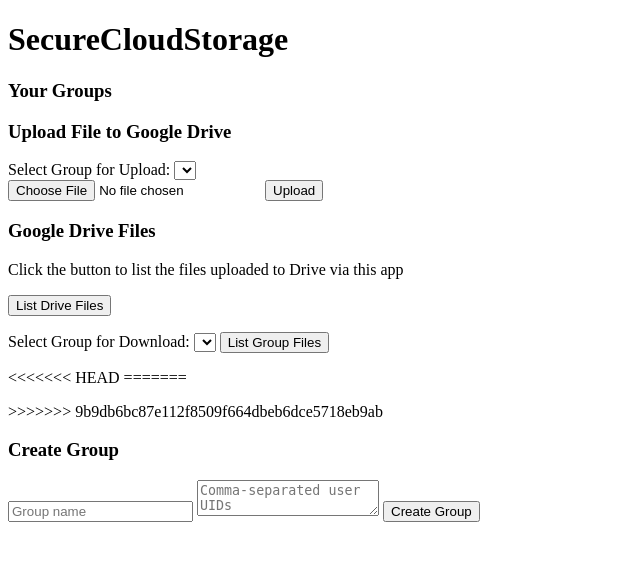
After one commit to wijsmane/SecureCloudStorage, a Python web app: template backend/templates/home-EMMASLAPTOP.html in a window 1280 px wide. The commit adds this page. Shown: the top 561 px of the page, without its empty margins (0-640 px from the left). Run offline with Jinja, Linux system fonts and the light colour scheme; the template is opened without the code that fills it, so the values that code supplies are empty.

Commit message:
Merge branch 'master' of https://github.com/wijsmane/SecureCloudStorage

```diff
--- /dev/null
+++ b/backend/templates/home-EMMASLAPTOP.html
@@ -0,0 +1,255 @@
+<!DOCTYPE html>
+<html lang="en">
+    <head>
+        <meta charset="UTF-8">
+        <meta name="viewport" content="width=device-width, initial-scale=1.0">
+        <title>Secure Cloud Storage</title>
+
+        <script>
+
+            // function to list files added by this app to Drive
+            async function listDriveFiles() {
+                try {
+                    const response = await fetch("/get-drive-files", {
+                        method: "GET",
+                        credentials: "include",  // ensures cookies (which store tokens) are sent
+                        headers: {
+                            "Content-Type": "application/json"
+                        }
+                    });
+
+                    if (response.status === 401) {
+                        // console.error("token invalid or expired");
+                        // popup to explain error
+                        alert("Session expired. Please sign in again.");
+                        window.location.href = "/";
+                        return;
+                    }
+
+                    const data = await response.json();
+
+                    console.log("files: ", data);
+                    displayFiles(data);  // call function to display files
+
+                }
+                catch (error) {
+                    console.error("error getting files: ", error);
+                }
+            }
+
+
+            // Lists the files in a selected group
+            async function listGroupFiles() {
+                const groupId = document.getElementById("groupSelectDownload").value;
+                const response = await fetch(`/list-group-files/${groupId}`, {
+                    credentials: "include"
+                });
+
+                const files = await response.json();
+
+                // Call displayFiles function to show files in the group
+                displayFiles(files);  // Using your pre-existing displayFiles function
+            }
+
+            // displays list of files
+            function displayFiles(files) {
+                const fileListElement = document.getElementById("file-list");
+                fileListElement.innerHTML = "";  // clear list to redo
+
+                // make sure files has items
+                if (Array.isArray(files) && files.length > 0) {
+                    files.forEach(file => {
+                        const listItem = document.createElement("li");
+
+                        // create download link for each file
+                        const downloadLink = document.createElement("a");
+                        downloadLink.href = `/download/${file.id}`;  // link to download endpoint
+                        downloadLink.textContent = `${file.name}`;
+                        downloadLink.style.display = "block";
+                        downloadLink.style.marginBottom = "10px";
+
+                        // add download link to the list item
+                        listItem.appendChild(downloadLink);
+                        fileListElement.appendChild(listItem);
+
+                    });
+                } else {
+                    const x = document.createElement("li");
+                    x.textContent = "No files found.";
+                    fileListElement.appendChild(x);
+                }
+            }
+
+            // uploads file to Drive
+            async function uploadFile(event) {
+                event.preventDefault();  // ensures default form is not submitted on page load
+
+                const formData = new FormData();
+                const fileInput = document.querySelector('input[type="file"]');
+                const file = fileInput.files[0];
+
+                if (!file) {
+                    alert("Please select a file");
+                    return;
+                }
+
+                formData.append("file", file);
+
+                try {
+                    // send file to backend
+                    const response = await fetch('/upload', {
+                        method: 'POST',
+                        body: formData, // contains file
+                        credentials: "include", // include tokens
+                    });
+
+                    const data = await response.json();
+                    if (response.ok) {
+                        alert(data.message);  // popup to display success message
+                    } else {
+                        alert("Error uploading file: " + data.error);
+                    }
+
+                } catch (error) {
+                    console.error("Error during file upload: ", error);
+                    alert("Something went wrong. Please try again later.");
+                }
+            }
+
+            async function createGroup() {
+                const groupName = document.getElementById("groupName").value.trim();
+                const userIdsRaw = document.getElementById("userIds").value.trim();
+                const status = document.getElementById("groupStatus");
+
+                if (!groupName || !userIdsRaw) {
+                    status.innerText = "Please enter a group name and at least one user UID.";
+                    return;
+                }
+
+                const userIds = userIdsRaw.split(",").map(uid => uid.trim()); //get array of UIDs
+
+                try {
+                    const response = await fetch("/create-group", {
+                        method: "POST",
+                        headers: { "Content-Type": "application/json" },
+                        credentials: "include",
+                        body: JSON.stringify({ groupName, userIds })
+                    });
+
+                    const result = await response.json();
+
+                    if (response.ok) {
+                        status.innerText = `${result.message}`;
+                    } else {
+                        status.innerText = `error: ${result.error}`;
+                    }
+
+                } catch (error) {
+                    console.error("group creation error:", error);
+                    status.innerText = "An error occurred while creating the group.";
+                }
+            }
+
+<<<<<<< HEAD
+            async function loadUserGroups() {
+                try {
+                    const response = await fetch("/get-user-groups", {
+                        method: "GET",
+                        credentials: "include"
+                    });
+
+                    const groups = await response.json();
+                    const groupList = document.getElementById("user-groups-list");
+                    const groupSelectUpload = document.getElementById("groupSelectUpload");
+                    const groupSelectDownload = document.getElementById("groupSelectDownload");
+
+                    groupList.innerHTML = "";
+                    groupSelectUpload.innerHTML = "";
+                    groupSelectDownload.innerHTML = "";
+
+                    if (groups.length === 0) {
+                        groupList.innerHTML = "<li>No groups found</li>";
+                        return;
+                    }
+
+                    groups.forEach(group => {
+                        // display group name in list
+                        const li = document.createElement("li");
+                        li.textContent = group.name;
+                        groupList.appendChild(li);
+
+                        // populate both dropdowns
+                        const option1 = document.createElement("option");
+                        option1.value = group.id;
+                        option1.textContent = group.name;
+                        groupSelectUpload.appendChild(option1);
+
+                        const option2 = document.createElement("option");
+                        option2.value = group.id;
+                        option2.textContent = group.name;
+                        groupSelectDownload.appendChild(option2);
+                    });
+
+                } catch (err) {
+                    console.error("Error loading user groups:", err);
+                }
+            }
+
+            // optionally call this on page load
+            window.onload = loadUserGroups;
+
+=======
+>>>>>>> 9b9db6bc87e112f8509f664dbeb6dce5718eb9ab
+        </script>
+    </head>
+
+    <body>
+        <h1>SecureCloudStorage</h1>
+
+        <div>
+            <h3>Your Groups</h3>
+            <ul id="user-groups-list"></ul>
+        </div>
+
+        <h3>Upload File to Google Drive</h3>
+
+        <!-- dropdown to choose group for upload -->
+        <label for="groupSelectUpload">Select Group for Upload:</label>
+        <select id="groupSelectUpload"></select>
+
+        <!-- form for file upload -->
+        <form onsubmit="uploadFile(event)">
+            <input type="file" name="file" />
+            <button type="submit">Upload</button>
+        </form>
+
+
+        <h3>Google Drive Files</h3>
+            <p>Click the button to list the files uploaded to Drive via this app</p>
+        <button onclick="listDriveFiles()">List Drive Files</button>
+
+        <ul id="file-list"></ul>
+
+        <!-- dropdown to choose group for download -->
+
+        <label for="groupSelectDownload">Select Group for Download:</label>
+        <select id="groupSelectDownload"></select>
+        <button onclick="listGroupFiles()">List Group Files</button>
+
+        <ul id="group-file-list"></ul>
+
+        <!-- list of files -->
+<<<<<<< HEAD
+
+=======
+        <ul id="file-list"></ul>
+>>>>>>> 9b9db6bc87e112f8509f664dbeb6dce5718eb9ab
+
+        <h3>Create Group</h3>
+        <input type="text" id="groupName" placeholder="Group name" />
+        <textarea id="userIds" placeholder="Comma-separated user UIDs"></textarea>
+        <button onclick="createGroup()">Create Group</button>
+        <p id="groupStatus"></p>
+
+    </body>
+</html>
```
Also changed, not shown: backend/app.py (+75 -2 lines), backend/config-EMMASLAPTOP.py (added, +16 -0 lines), backend/templates/home.html (+3 -54 lines).
